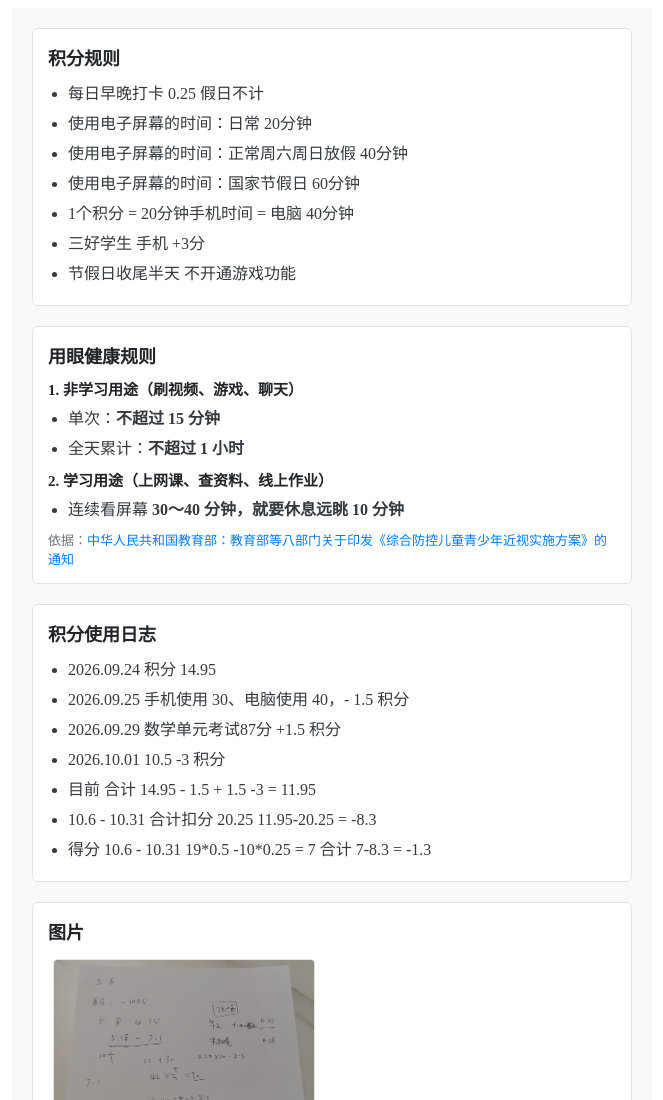
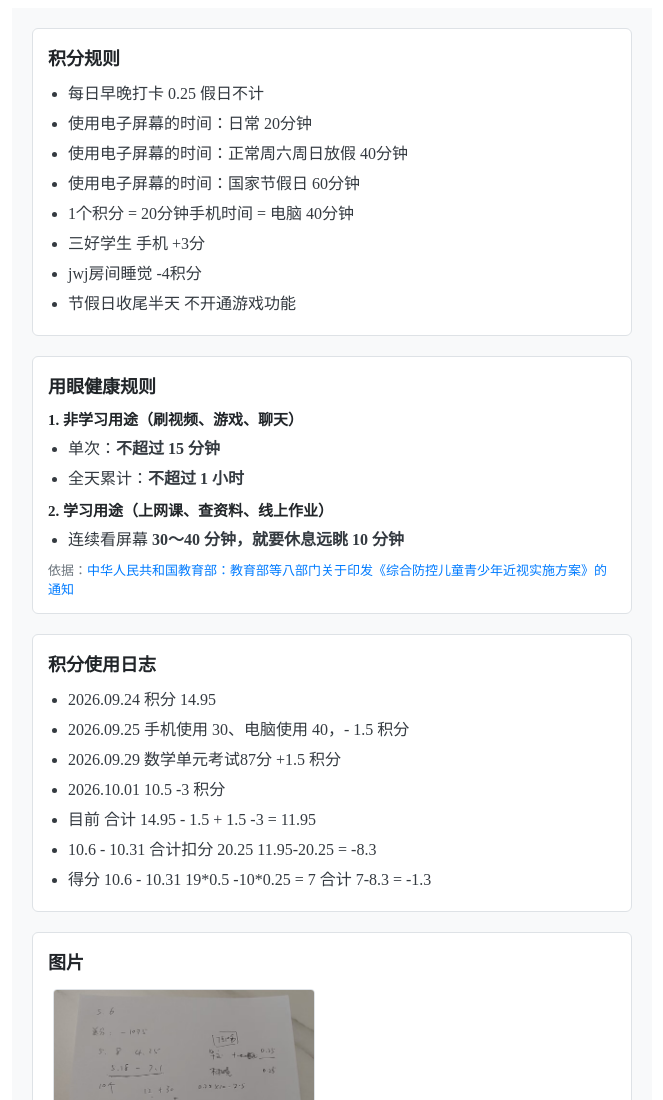
Before and after one commit to alantop0720/alantop0720.github.io, a plain HTML site: page my/family/alice/alice.html in a window 1280 px wide. Shown: the top 1100 px of the page, without its empty margins (296-959 px from the left). Drawn offline with Linux system fonts and the light colour scheme.

Commit message:
docs: 添加jwj房间睡觉扣积分规则

```diff
--- a/my/family/alice/alice.html
+++ b/my/family/alice/alice.html
@@ -124,6 +124,7 @@
                 <li>使用电子屏幕的时间：国家节假日 60分钟</li>
                 <li>1个积分 = 20分钟手机时间 = 电脑 40分钟</li>
                 <li>三好学生 手机 +3分</li>
+                <li>jwj房间睡觉 -4积分</li>
                 <li>节假日收尾半天 不开通游戏功能</li>
             </ul>
         </div>
```
